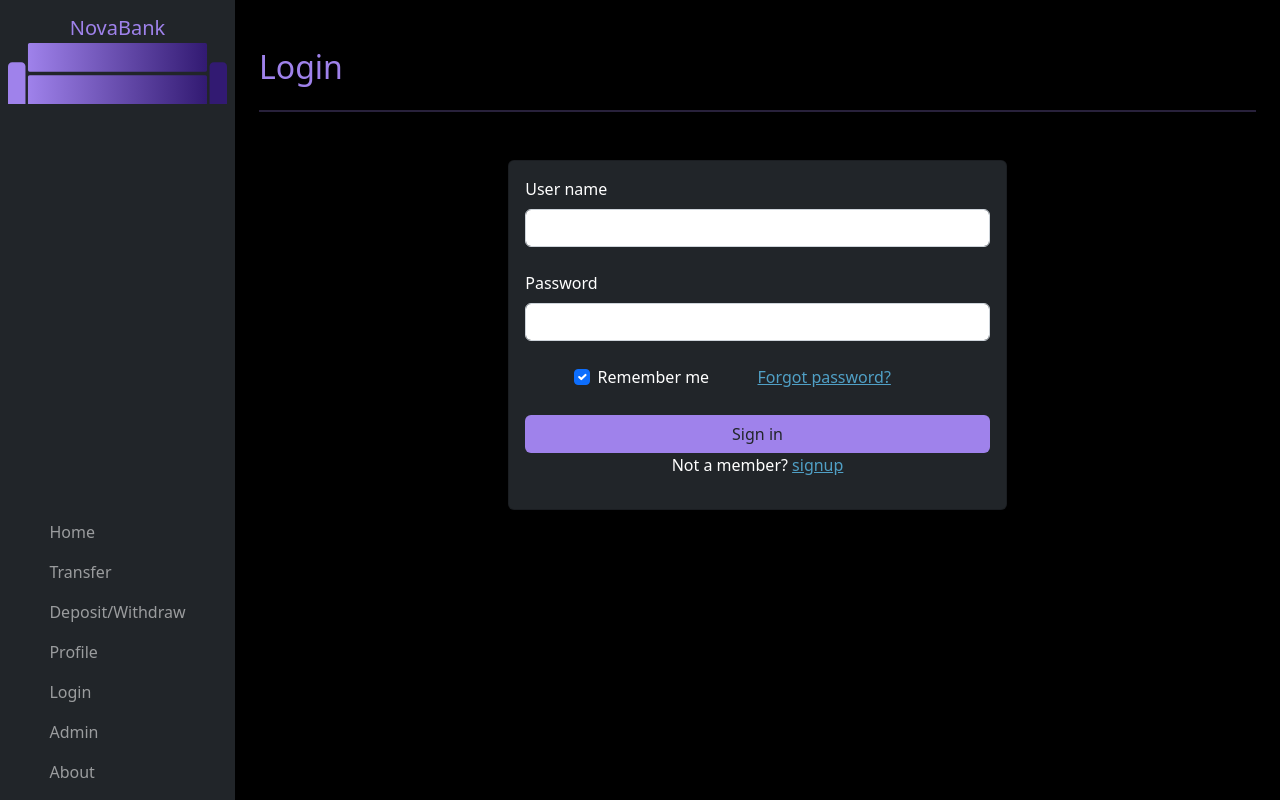
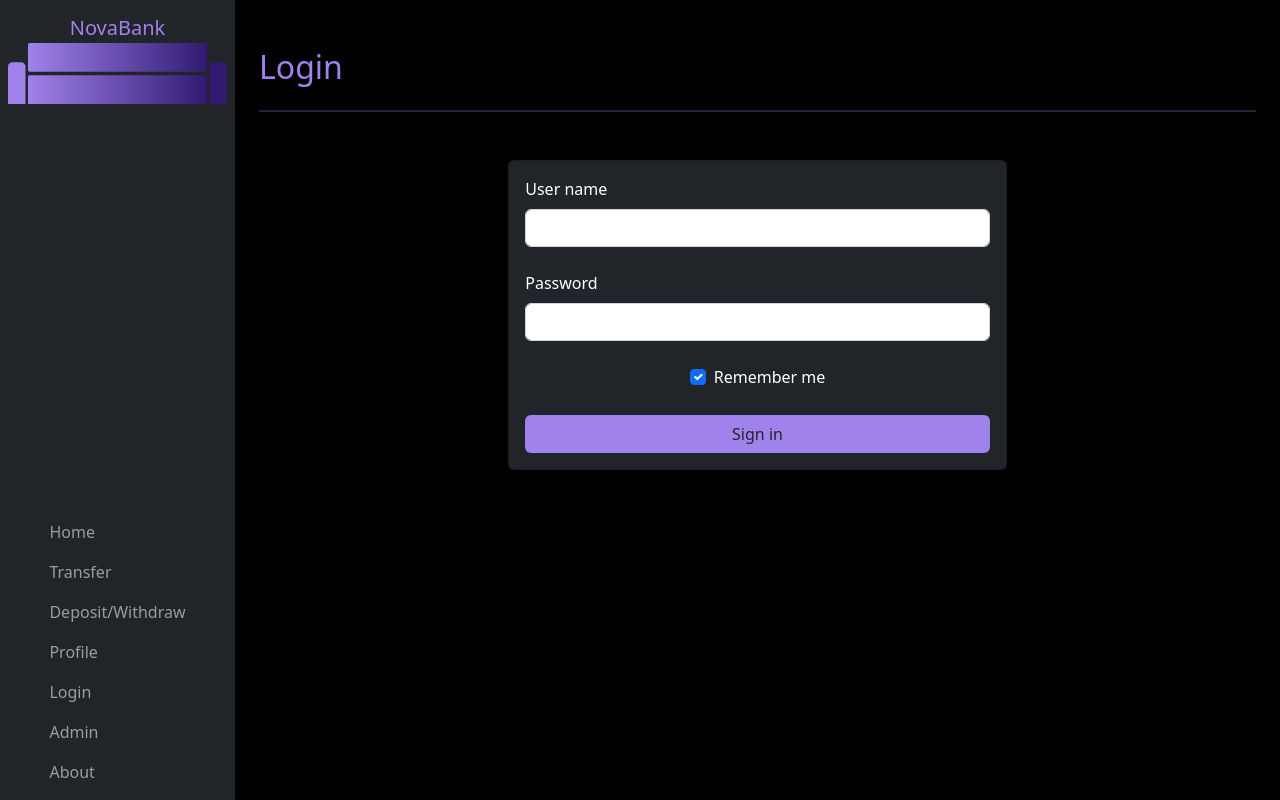
Before and after one commit to KoenMW/code-generatie, a Vue app: page /login in a window 1280 px wide. Built offline with nearby package versions, Linux system fonts and the light colour scheme.

Commit message:
amount vernadert naar daily limit

```diff
--- a/src/components/createAccount.vue
+++ b/src/components/createAccount.vue
@@ -6,7 +6,7 @@
         </select>
         <div class="input-group mb-3">
             <span class="input-group-text" id="basic-addon1">€</span>
-            <input type="text" class="form-control" placeholder="Amount" aria-label="Amount" aria-describedby="basic-addon1">
+            <input type="text" class="form-control" placeholder="daily limit" aria-label="Amount" aria-describedby="basic-addon1">
         </div>
         <button type="submit" id="functionButton" class="btn">Create account</button>
     </form>
--- a/src/views/login.vue
+++ b/src/views/login.vue
@@ -44,25 +44,12 @@
                     <label class="form-check-label" for="form2Example31"> Remember me </label>
                 </div>
             </div>
-
-            <div class="col text">
-                <!-- Simple link -->
-                <RouterLink to="/forgotPassword" class="text-blue">Forgot password?</RouterLink>
-            </div>
         </div>
 
         <!-- Submit button -->
         <RouterLink to="/" class="w-100 mx-auto btn bg-purple">
           Sign in
         </RouterLink>
-
-        <!-- Register buttons -->
-        <div class="text-center">
-            <p>
-              Not a member?
-              <RouterLink to="/signup" class="text-blue">signup</RouterLink>
-            </p>
-        </div>
     </form>
   </div>
 </template>
```
